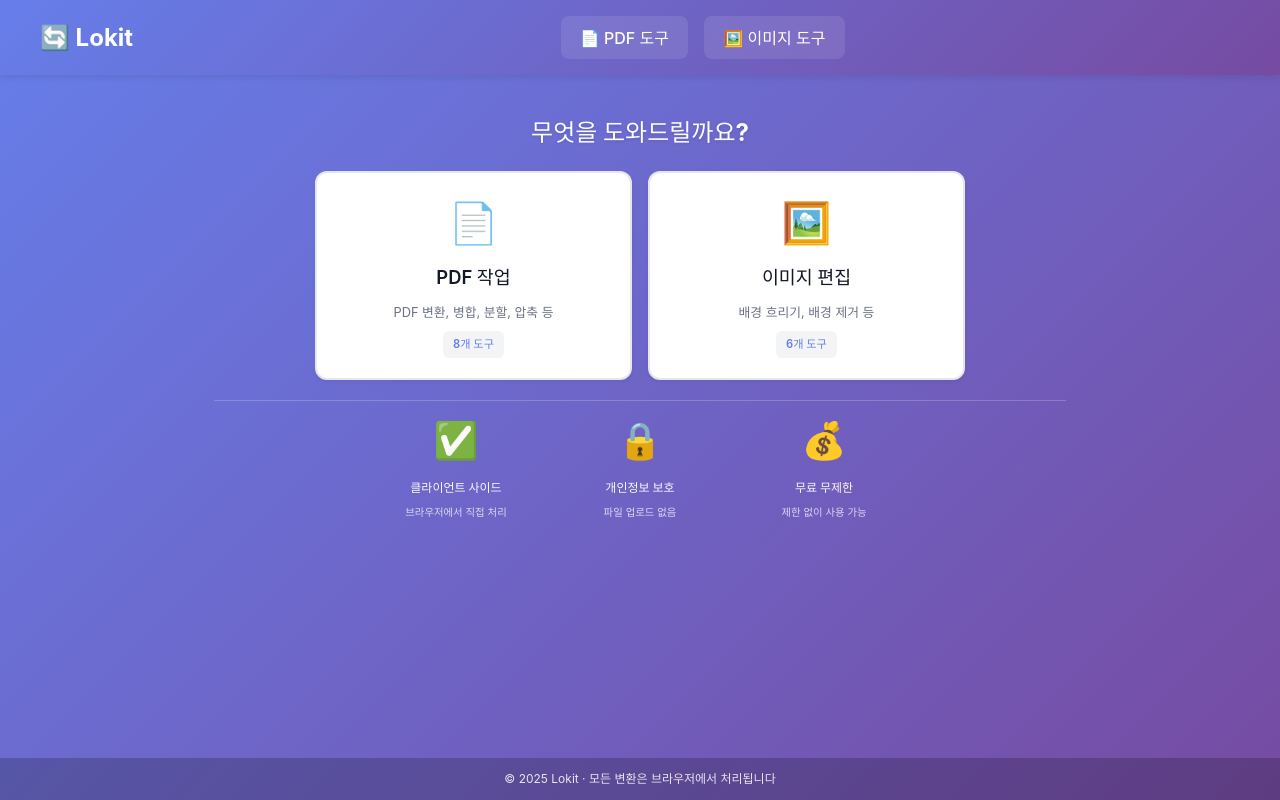
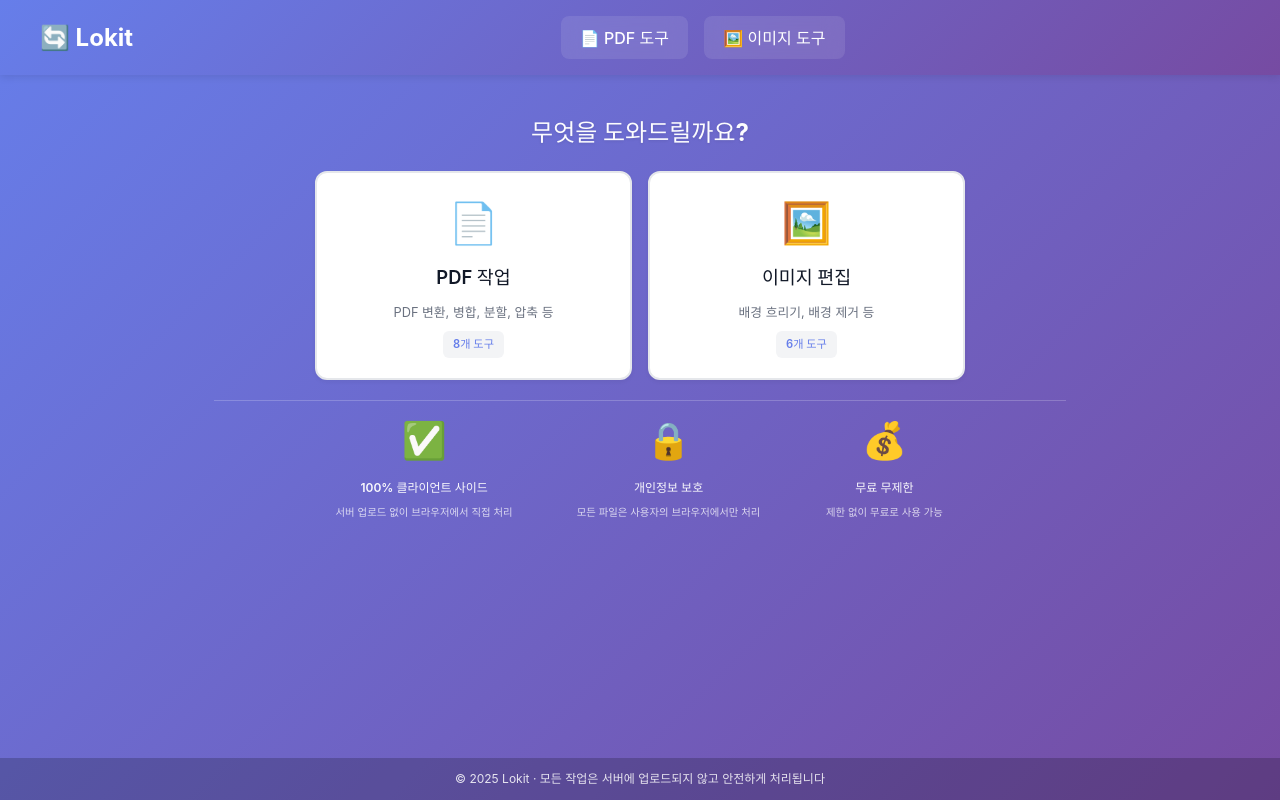
Before and after one commit to king-mini/file-convert, a React (Vite) app: page / in a window 1280 px wide. Built offline with nearby package versions, Linux system fonts and the light colour scheme.

Commit message:
Update text content across Layout, Hub, and PdfHome components for clarity and consistency regarding client-side processing and privacy assurances.

```diff
--- a/src/components/Layout.tsx
+++ b/src/components/Layout.tsx
@@ -10,7 +10,7 @@ const Layout = () => {
         <Outlet />
       </main>
       <footer className="footer">
-        <p>© 2025 Lokit · 모든 변환은 브라우저에서 처리됩니다</p>
+        <p>© 2025 Lokit · 모든 작업은 서버에 업로드되지 않고 안전하게 처리됩니다</p>
       </footer>
     </div>
   );
--- a/src/pages/Hub.tsx
+++ b/src/pages/Hub.tsx
@@ -61,18 +61,18 @@ const Hub = () => {
       <section className="hub-features">
         <div className="feature-item">
           <div className="feature-icon">✅</div>
-          <h3>클라이언트 사이드</h3>
-          <p>브라우저에서 직접 처리</p>
+          <h3>100% 클라이언트 사이드</h3>
+          <p>서버 업로드 없이 브라우저에서 직접 처리</p>
         </div>
         <div className="feature-item">
           <div className="feature-icon">🔒</div>
           <h3>개인정보 보호</h3>
-          <p>파일 업로드 없음</p>
+          <p>모든 파일은 사용자의 브라우저에서만 처리</p>
         </div>
         <div className="feature-item">
           <div className="feature-icon">💰</div>
           <h3>무료 무제한</h3>
-          <p>제한 없이 사용 가능</p>
+          <p>제한 없이 무료로 사용 가능</p>
         </div>
       </section>
     </div>
--- a/src/pages/pdf/PdfHome.tsx
+++ b/src/pages/pdf/PdfHome.tsx
@@ -106,7 +106,7 @@ const PdfHome = () => {
         <div className="benefit-card">
           <div className="benefit-icon">✅</div>
           <h3>100% 클라이언트 사이드</h3>
-          <p>서버 업로드 없이 브라우저에서 직접 변환</p>
+          <p>서버 업로드 없이 브라우저에서 직접 처리</p>
         </div>
         <div className="benefit-card">
           <div className="benefit-icon">🔒</div>
```
